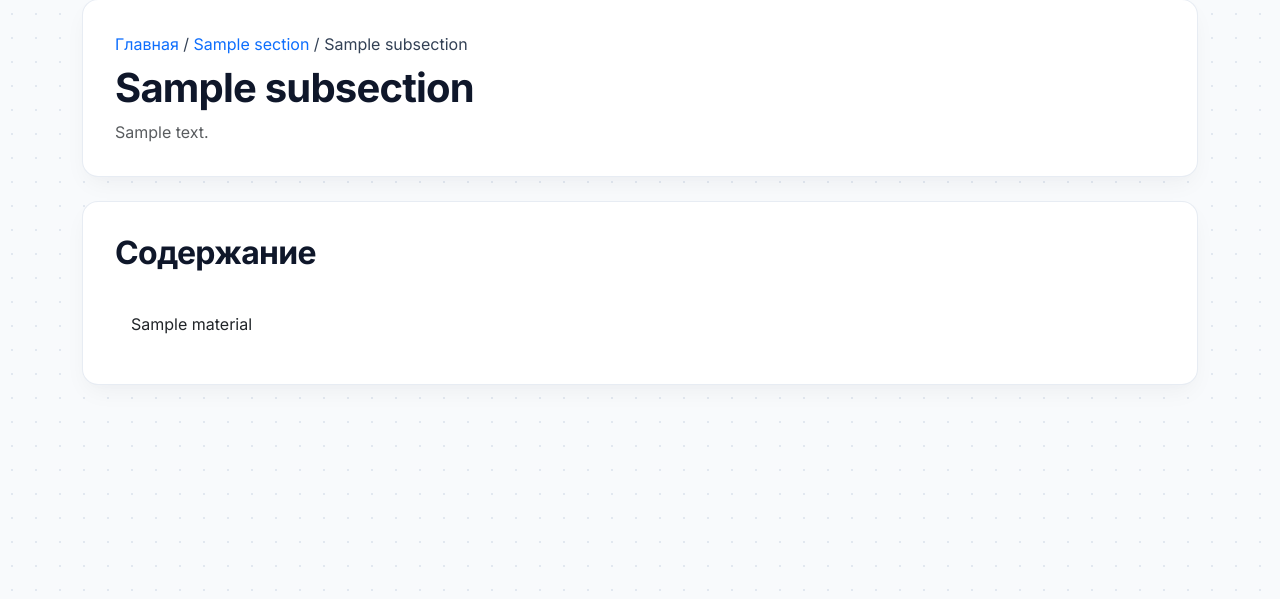
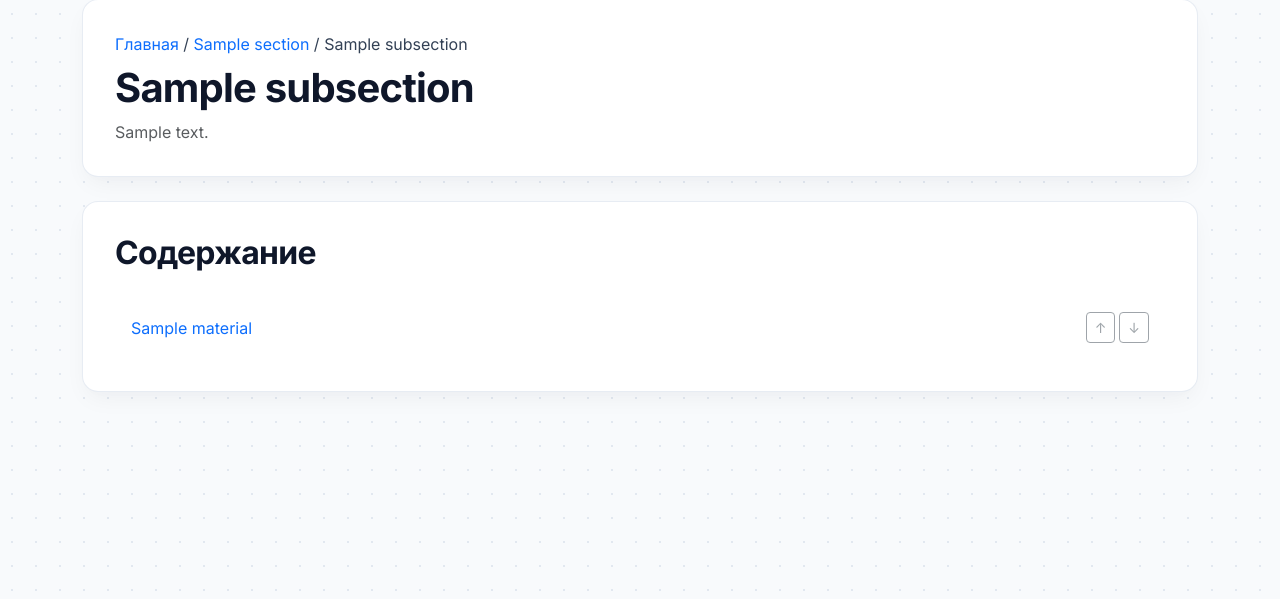
Before and after one commit to alekseykulik/special_func, a Flask app: page /subsection/1 in a window 1280 px wide. Shown: the part 118-717 px from the top of the page. Run offline with Flask 3, Linux system fonts and the light colour scheme; a user stored in the database is signed in; tables that the repository leaves empty hold one stand-in row (values such as "Sample post").

Commit message:
Update subsection_detail.html
Add material sorting to subsection page

```diff
--- a/special_functions_site/templates/subsection_detail.html
+++ b/special_functions_site/templates/subsection_detail.html
@@ -21,10 +21,40 @@
 
     <div class="list-group list-group-flush">
     {% for material in materials %}
+        <div class="list-group-item py-3 d-flex justify-content-between align-items-center gap-3">
+
             <a href="{{ url_for('material_detail', material_id=material.id) }}"
-               class="list-group-item list-group-item-action py-3">
+               class="text-decoration-none flex-grow-1">
                 {{ material.title }}
             </a>
+
+            {% if current_user.is_authenticated %}
+            <div class="d-flex gap-1">
+
+                <form method="post"
+                      action="{{ url_for('move_material', material_id=material.id, direction='up') }}">
+                    <button class="btn btn-sm btn-outline-secondary"
+                            type="submit"
+                            title="Поднять материал выше"
+                            {% if loop.first %}disabled{% endif %}>
+                        ↑
+                    </button>
+                </form>
+
+                <form method="post"
+                      action="{{ url_for('move_material', material_id=material.id, direction='down') }}">
+                    <button class="btn btn-sm btn-outline-secondary"
+                            type="submit"
+                            title="Опустить материал ниже"
+                            {% if loop.last %}disabled{% endif %}>
+                        ↓
+                    </button>
+                </form>
+
+            </div>
+            {% endif %}
+
+        </div>
     {% else %}
         <div class="text-muted">
             В этом подразделе пока нет материалов.
```
Lines whose indentation alone changed are shown as unchanged.
